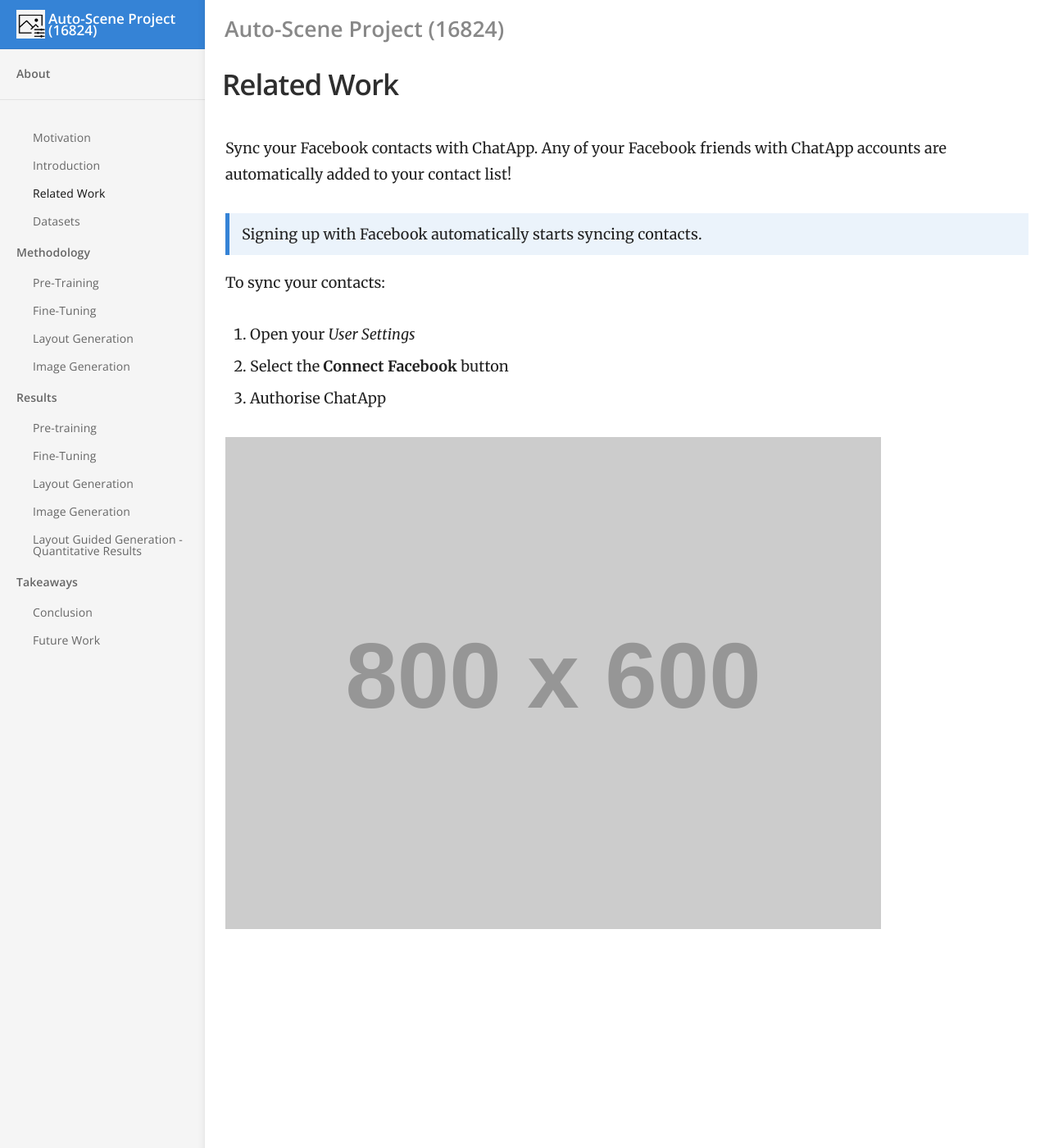
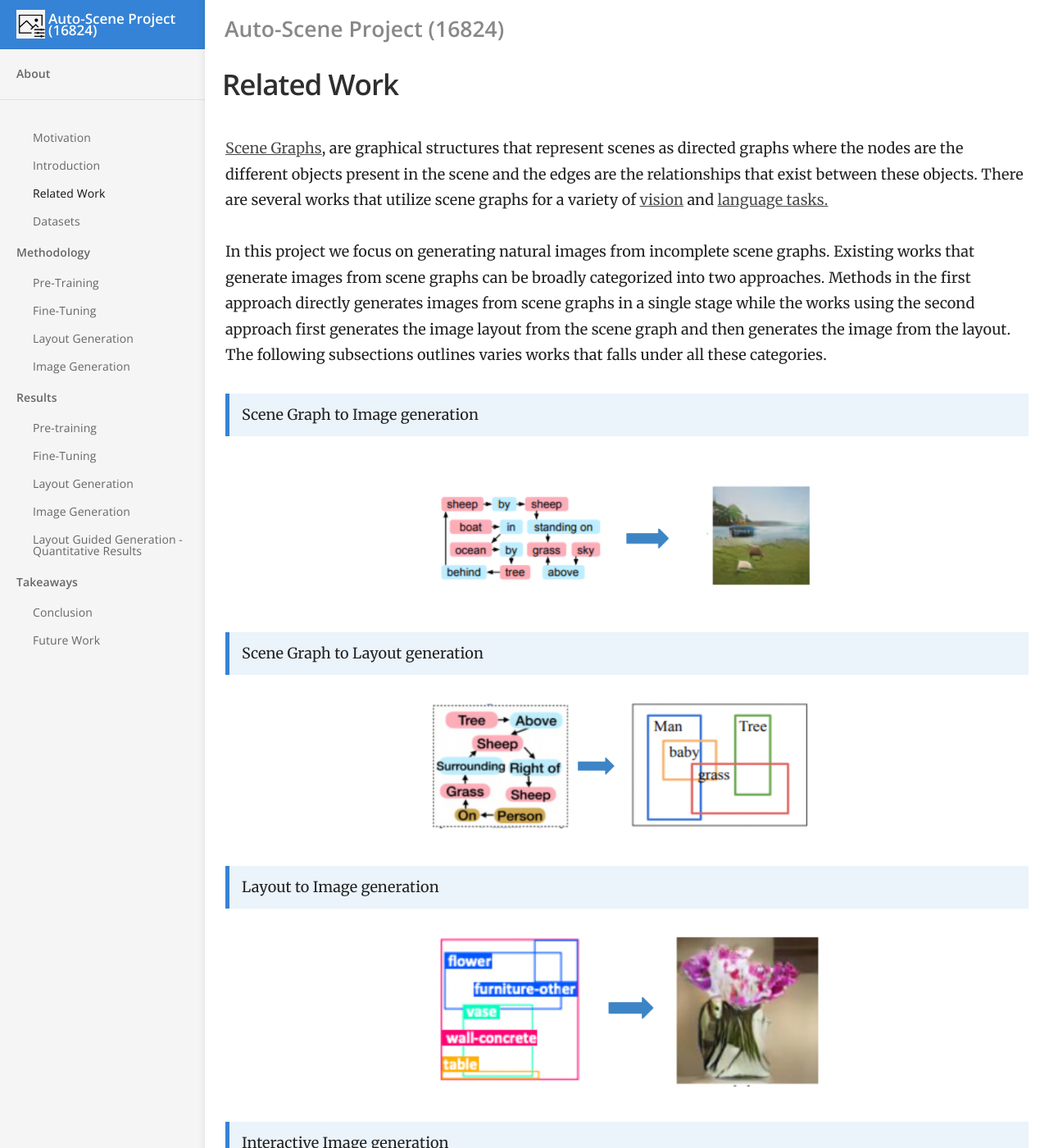
Before and after one commit to bhanu77prakash/scene-edit.github.io, a Jekyll site: the page built from _docs/Related-Work.md, in a window 1280 px wide and 1400 px high. Shown: the whole window at 82% size. Built offline with Jekyll 4.4.1, drawn with Linux system fonts in a browser that asks for light colours.

Commit message:
RelatedWorks_1

```diff
--- a/_docs/Related-Work.md
+++ b/_docs/Related-Work.md
@@ -4,14 +4,29 @@ category:
 order: 2
 ---
 
-Sync your Facebook contacts with ChatApp. Any of your Facebook friends with ChatApp accounts are automatically added to your contact list!
+[Scene Graphs](https://arxiv.org/pdf/2104.01111.pdf), are graphical structures that represent scenes as directed graphs where the nodes are the different objects present in the scene and the edges are the relationships that exist between these objects. There are several works that utilize scene graphs for a variety of [vision](https://openaccess.thecvf.com/content_cvpr_2015/papers/Johnson_Image_Retrieval_Using_2015_CVPR_paper.pdf) and [language tasks.](https://arxiv.org/pdf/1607.08822.pdf)
 
-> Signing up with Facebook automatically starts syncing contacts.
+In this project we focus on generating natural images from incomplete scene graphs. Existing works that generate images from scene graphs can be broadly categorized into two approaches. Methods in the  first approach directly generates images from scene graphs in a single stage while the works using the second approach first generates the image layout from the scene graph and then generates the image from the layout. The following subsections outlines varies works that falls under all these categories.
 
-To sync your contacts:
+> Scene Graph to Image generation
+<center>
+<img src="../../images/sg_img.png" alt="example" style="width:500px;"/>
+<br>
+</center>
+> Scene Graph to Layout generation
+<center>
+<img src="../../images/sg_lt.png" alt="example" style="width:500px;"/>
+<br>
+</center>
 
-1. Open your *User Settings*
-2. Select the **Connect Facebook** button
-3. Authorise ChatApp
+> Layout to Image generation
+<center>
+<img src="../../images/lt_img.png" alt="example" style="width:500px;"/>
+<br>
+</center>
 
-![](//placehold.it/800x600)
+> Interactive Image generation
+<center>
+<img src="../../images/int_sg.png" alt="example" style="width:500px;"/>
+<br>
+</center>
```
Also changed, not shown: images/int_sg.png (added), images/lt_img.png (added), images/sg_img.png (added), images/sg_lt.png (added).
